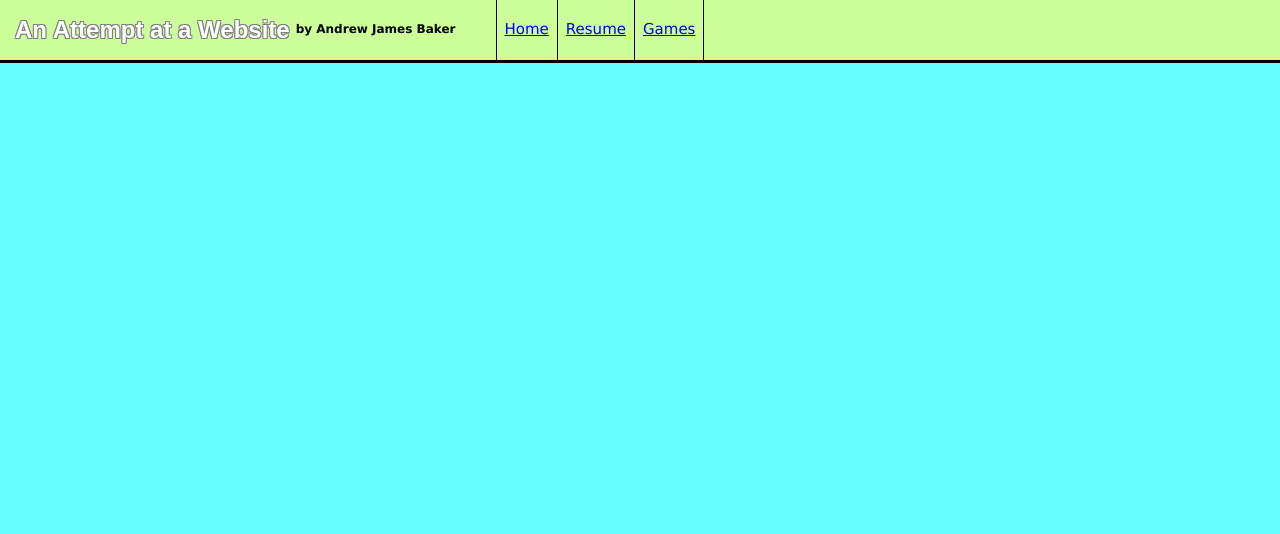
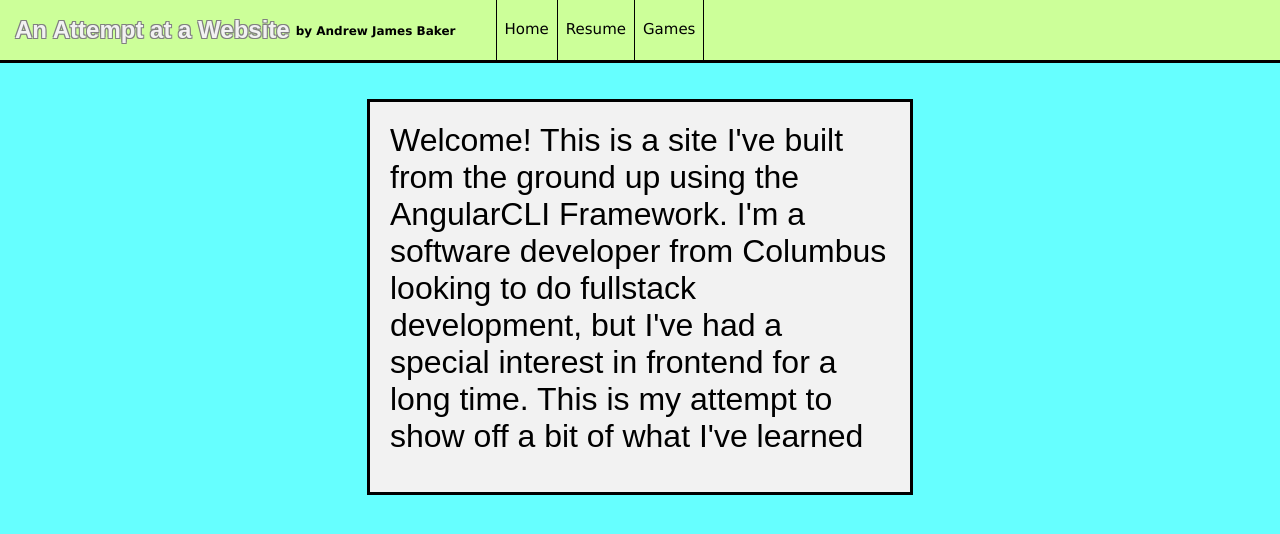
Before and after one commit to Baker714/Baker714.github.io, an Angular app: page /home in a window 1280 px wide. Shown: the top 534 px of the page. Built offline with nearby package versions, Linux system fonts and the light colour scheme.

Commit message:
Added cool list stuff

```diff
--- a/src/app/app.component.css
+++ b/src/app/app.component.css
@@ -1,5 +1,5 @@
 h1 {
-  color: white;
+  color: #f2f2f2;
   font-family: Arial, Helvetica, sans-serif;
   text-shadow: -1px -1px grey, 1px -1px grey, -1px 1px grey, 1px 1px grey;
   padding-left: 15px;
@@ -10,20 +10,20 @@ h1 {
 h2 {
   text-align: center;
   font-family: Arial, Helvetica, sans-serif;
-  color: white;
+  color: #f2f2f2;
   text-shadow: -1px -1px grey, 1px -1px grey, -1px 1px grey, 1px 1px grey;
 }
 
 h3 {
   text-align: center;
   font-family: Arial, Helvetica, sans-serif;
-  color: white;
+  color: #f2f2f2;
   text-shadow: -1px -1px grey, 1px -1px grey, -1px 1px grey, 1px 1px grey;
 }
 
 h4 {
   font-size: 12px;
-  padding-top: 6px;
+  padding-top: 8px;
   font-family: Verdana, Helvetica, sans-serif;
 }
 
@@ -41,9 +41,12 @@ ul {
   display: flex;
   list-style: none;
   margin: 0;
+  border-width: 1px;
+  border-right-style: solid;
 }
 
 li {
+  display: block;
   height: 40px;
   border-width: 1px;
   border-left-style: solid;
@@ -53,4 +56,9 @@ li {
   font-family: Verdana, Helvetica, sans-serif;
   font-size: 15px;
   padding-top: 20px;
+  cursor: pointer;
 }
+
+li:hover{
+  background-color: #33cc33;
+}
--- a/src/app/app.component.html
+++ b/src/app/app.component.html
@@ -7,10 +7,9 @@
           <h1>An Attempt at a Website</h1>
           <h4>by Andrew James Baker</h4>
           <ul>
-            <li><a routerLink="/home" routerLinkActive="active" href="/home">Home</a></li>
-            <li><a routerLink="/resume" routerLinkActive="active" href="/resume">Resume</a></li>
-            <li><a routerLink="/games" routerLinkActive="active" href="/games">Games</a></li>
-            <li></li>
+            <li onClick="location.href='/home'">Home</li>
+            <li onClick="location.href='/resume'">Resume</li>
+            <li onClick="location.href='/games'">Games</li>
           </ul>
       </div>
       <router-outlet align="center"></router-outlet>
--- a/src/app/board/board.component.css
+++ b/src/app/board/board.component.css
@@ -12,7 +12,7 @@ app-square{
 
 h1 {
   text-align: center;
-  color: white;
+  color: #f2f2f2;
   font-family: Arial, Helvetica, sans-serif;
   text-shadow: -1px -1px grey, 1px -1px grey, -1px 1px grey, 1px 1px grey;
 }
@@ -20,14 +20,14 @@ h1 {
 h2 {
   text-align: center;
   font-family: Arial, Helvetica, sans-serif;
-  color: white;
+  color: #f2f2f2;
   text-shadow: -1px -1px grey, 1px -1px grey, -1px 1px grey, 1px 1px grey;
 }
 
 h3 {
   text-align: center;
   font-family: Arial, Helvetica, sans-serif;
-  color: white;
+  color: #f2f2f2;
   text-shadow: -1px -1px grey, 1px -1px grey, -1px 1px grey, 1px 1px grey;
 }
 
@@ -36,8 +36,7 @@ button {
   height: 50px;
   font-size: 24px;
   font-family: Arial, Helvetica, sans-serif;
-  color: white;
+  color: #f2f2f2;
   text-shadow: -.75px -.75px grey, .75px -.75px grey, -.75px .75px grey, .75px .75px grey;
   background-color: #ccff99;
-  shadow: -1px -1px black, 1px -1px black, -1px 1px black, 1px 1px black;
 }
--- a/src/app/games/games.component.css
+++ b/src/app/games/games.component.css
@@ -1,6 +1,6 @@
 h3 {
   text-align: center;
   font-family: Arial, Helvetica, sans-serif;
-  color: white;
+  color: f2f2f2;
   text-shadow: -1px -1px grey, 1px -1px grey, -1px 1px grey, 1px 1px grey;
 }
--- a/src/app/home/home.component.css
+++ b/src/app/home/home.component.css
@@ -0,0 +1,13 @@
+div#text-box {
+  border-style: solid;
+  border-width: 3px;
+  background: #f2f2f2;
+  text-decoration-color: blue;
+  width: 500px;
+  height: 350px;
+  margin-left: auto;
+  margin-right: auto;
+  padding: 20px;
+  font-size: 32px;
+  font-family: Arial, Helvetica, sans-serif;
+}
--- a/src/app/home/home.component.html
+++ b/src/app/home/home.component.html
@@ -0,0 +1,16 @@
+<!DOCTYPE html>
+<html lang="en" dir="ltr">
+  <head>
+    <meta charset="utf-8">
+    <title></title>
+  </head>
+  <body>
+    <br>
+    <br>
+    <div id="text-box">
+      Welcome! This is a site I've built from the ground up using the AngularCLI Framework. I'm a software developer from Columbus looking to do fullstack development, but I've had a special interest in
+      frontend for a long time. This is my attempt to show off a bit of what I've learned
+    </div>
+  </body>
+</html>
+<div>
```
